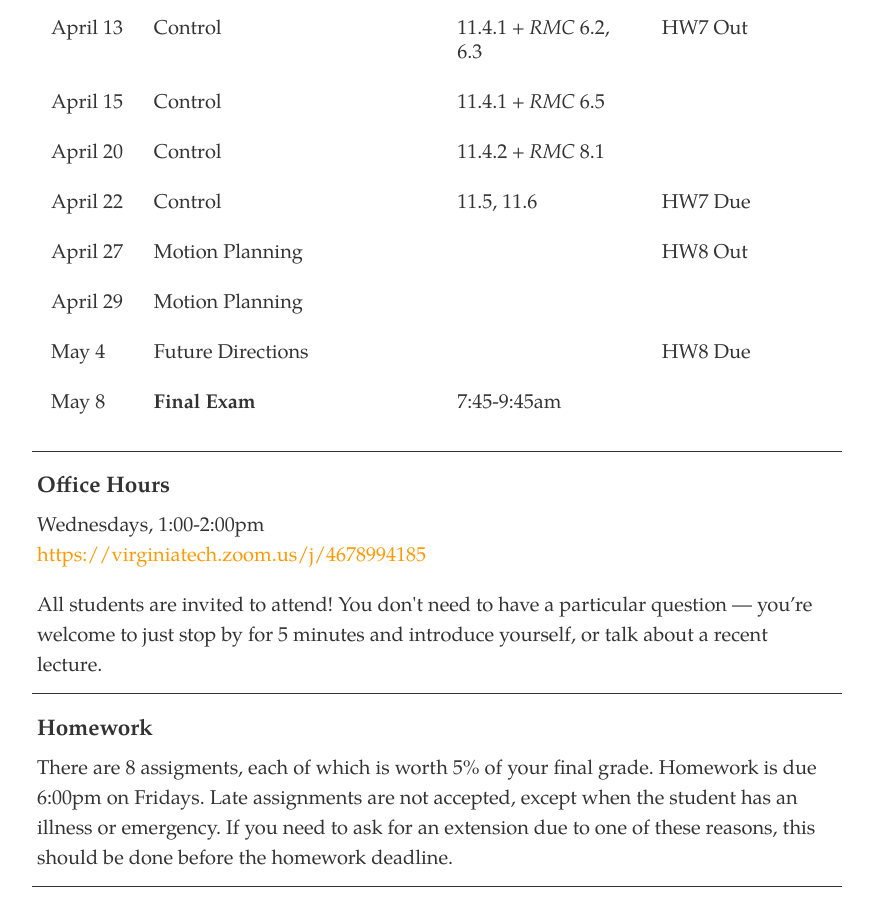
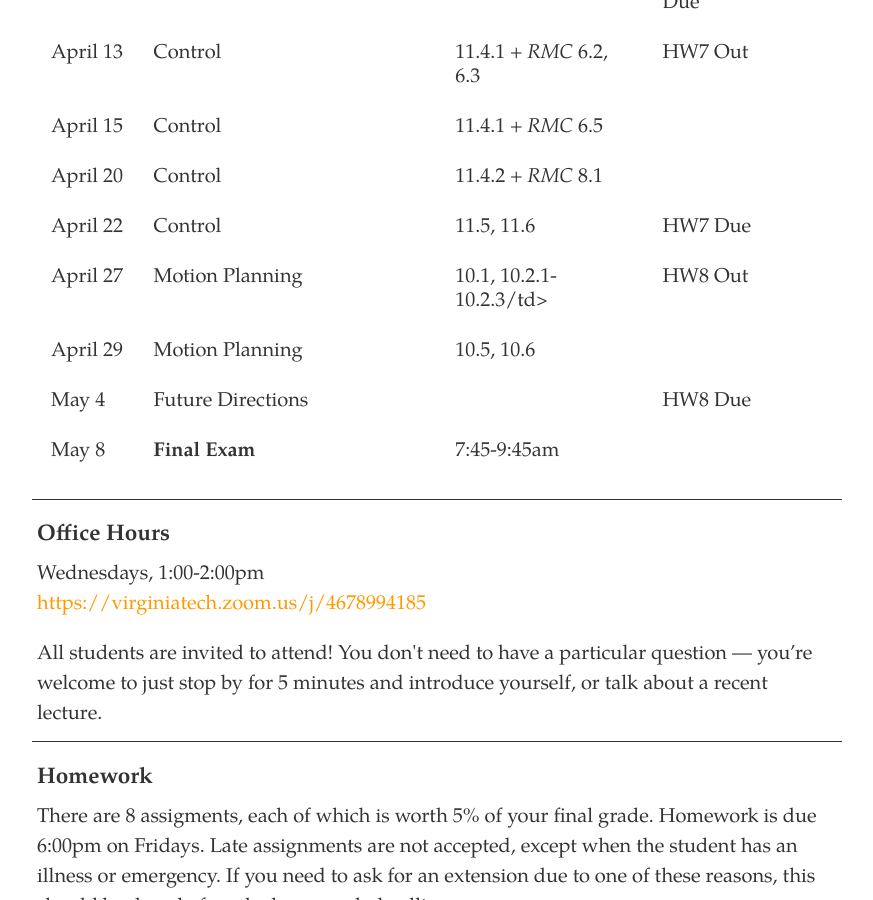
Before and after one commit to dylan-losey/dylan-losey.github.io, a Jekyll site: the page built from me4524.html, in a window 1280 px wide and 900 px high, scrolled down 3408 px. Shown: the whole window, without its empty margins (203-1076 px from the left). Built offline with Jekyll 4.4.1, drawn with Linux system fonts in a browser that asks for light colours; nearby versions of some CDN libraries.

Commit message:
schedule

```diff
--- a/me4524.html
+++ b/me4524.html
@@ -295,13 +295,13 @@ tags: me4524
     <tr>
       <td>April 27</td>
       <td>Motion Planning</td>
-      <td></td>
+      <td>10.1, 10.2.1-10.2.3/td>
       <td>HW8 Out</td>
     </tr>
     <tr>
       <td>April 29</td>
       <td>Motion Planning</td>
-      <td></td>
+      <td>10.5, 10.6</td>
       <td></td>
     </tr>
     <tr>
```
